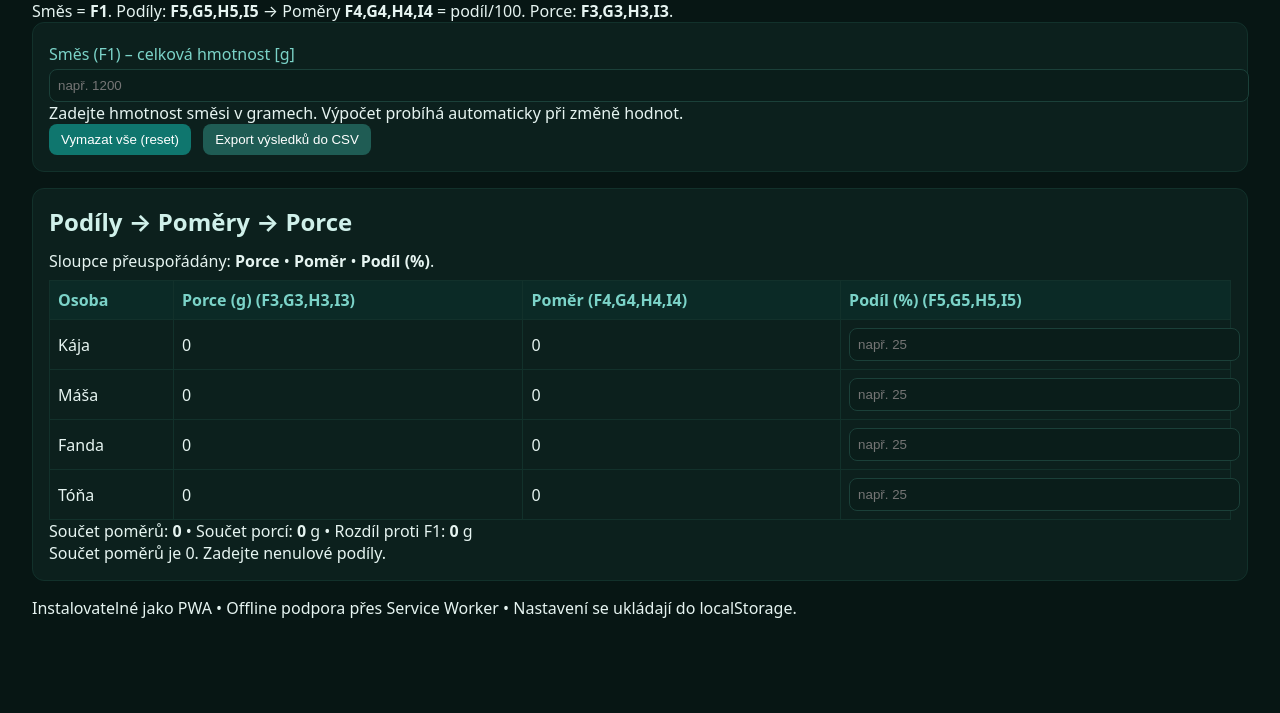
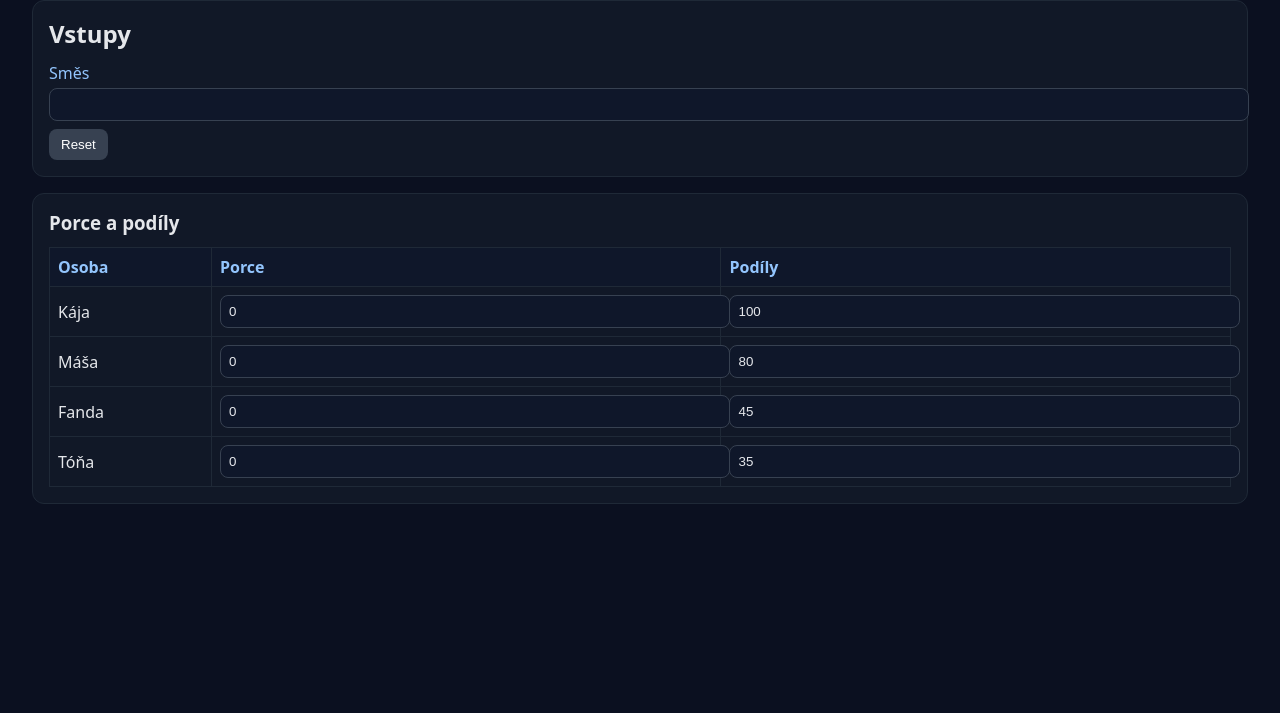
Before and after one commit to echozone38/smes, a plain HTML site: page index.html in a window 1280 px wide. Shown: the part 87-800 px from the top of the page. Drawn offline with Linux system fonts and the light colour scheme.

Commit message:
Add files via upload

```diff
--- a/index.html
+++ b/index.html
@@ -1,218 +1,116 @@
+
 <!doctype html>
 <html lang="cs">
 <head>
-  <meta charset="utf-8" />
-  <meta name="viewport" content="width=device-width, initial-scale=1" />
-  <meta name="theme-color" content="#0f766e" />
-  <title>Porce ze směsi (Kája, Máša, Fanda, Tóňa) – PWA</title>
-  <meta name="description" content="Jednoduchá PWA pro rozpočítání směsi F1 na porce podle podílů (Kája, Máša, Fanda, Tóňa)." />
-  <link rel="manifest" href="manifest.json" />
-  <link rel="icon" href="icons/icon-192.png" />
-
-
+  <meta charset="utf-8">
+  <meta name="viewport" content="width=device-width, initial-scale=1">
+  <title>Směs do porcí</title>
+  <link rel="manifest" href="manifest.json">
   <style>
-    :root{
-      --bg:#071614;
-      --text:#e6f4f1;
-      --card:#0c201d;
-      --card-border:#12312b;
-      --field-bg:#0a1d1a;
-      --field-border:#1b4039;
-      --accent:#0f766e;
-      --accent-2:#1f5c54;
-      --heading:#d0f0ea;
-      --label:#7bd3c8;
-    }
-    html,body{background:var(--bg);color:var(--text)}
-    body{font-family:system-ui,-apple-system,Segoe UI,Roboto,Ubuntu,Helvetica,Arial,sans-serif;margin:0;padding:2rem;}
-    h1,h2,h3{color:var(--heading);margin:0 0 .75rem}
-    .card{background:var(--card);border:1px solid var(--card-border);border-radius:.75rem;padding:1rem;margin-bottom:1rem}
-    label{display:block;margin:.25rem 0 .25rem;color:var(--label)}
-    input[type="number"]{width:100%;padding:.5rem;border-radius:.5rem;border:1px solid var(--field-border);background:var(--field-bg);color:var(--text)}
+    body{font-family:system-ui,-apple-system,Segoe UI,Roboto,Ubuntu,Helvetica,Arial,sans-serif;background:#0b1020;color:#e5e7eb;margin:0;padding:2rem;}
+    h1,h2,h3{color:#e5e7eb;margin:0 0 .75rem}
+    .card{background:#111827;border:1px solid #1f2937;border-radius:.75rem;padding:1rem;margin-bottom:1rem}
+    label{display:block;margin:.25rem 0 .25rem;color:#93c5fd}
+    input[type="number"]{width:100%;padding:.5rem;border-radius:.5rem;border:1px solid #374151;background:#0f172a;color:#e5e7eb}
     table{width:100%;border-collapse:collapse;margin-top:.5rem}
-    th,td{border:1px solid var(--card-border);padding:.5rem;text-align:left}
-    th{background:rgba(11, 49, 43, .65);color:var(--label)}
+    th,td{border:1px solid #1f2937;padding:.5rem;text-align:left}
+    th{background:#0f172a;color:#93c5fd}
     .btns{display:flex;gap:.5rem;margin-top:.5rem}
-    button{background:var(--accent);color:#fff;border:none;border-radius:.5rem;padding:.5rem .75rem;cursor:pointer}
-    button.secondary{background:var(--accent-2)}
+    button{background:#0f766e;color:white;border:none;border-radius:.5rem;padding:.5rem .75rem;cursor:pointer}
+    button.secondary{background:#374151}
   </style>
-
 </head>
 <body>
-  <header>
-    <h1>Porce ze směsi <span class="pill">PWA</span></h1>
-    <div class="sub">Směs = <strong>F1</strong>. Podíly: <strong>F5,G5,H5,I5</strong> → Poměry <strong>F4,G4,H4,I4</strong> = podíl/100. Porce: <strong>F3,G3,H3,I3</strong>.</div>
-  </header>
+  <h1>Směs do porcí</h1>
 
-  <main>
-    <section class="card">
-      <label for="mixF1">Směs (F1) – celková hmotnost [g]</label>
-      <input id="mixF1" type="number" min="0" step="0.01" placeholder="např. 1200" />
-      <div class="spacer"></div>
-      <div class="muted">Zadejte hmotnost směsi v gramech. Výpočet probíhá automaticky při změně hodnot.</div>
-      <div class="spacer"></div>
-      <button id="resetBtn" class="danger">Vymazat vše (reset)</button>
-      <button id="exportCsv" class="secondary" style="margin-left:0.5rem">Export výsledků do CSV</button>
-    </section>
+  <div class="card">
+    <h2>Vstupy</h2>
+    <label for="F1">Směs</label>
+    <input id="F1" type="number" min="0" step="0.1" />
+    <div class="btns">
+      <button id="resetBtn" class="secondary">Reset</button>
+    </div>
+  </div>
 
-    <section class="card">
-      <h2>Podíly → Poměry → Porce</h2>
-      <div class="muted">Sloupce přeuspořádány: <strong>Porce</strong> • <strong>Poměr</strong> • <strong>Podíl (%)</strong>.</div>
-      <div class="spacer"></div>
+  <div class="card">
+    <h3>Porce a podíly</h3>
     <table>
       <thead>
         <tr>
           <th>Osoba</th>
-            <th class="right">Porce (g) <span class="cells">(F3,G3,H3,I3)</span></th>
-            <th class="right">Poměr <span class="cells">(F4,G4,H4,I4)</span></th>
-            <th class="right">Podíl (%) <span class="cells">(F5,G5,H5,I5)</span></th>
+          <th>Porce</th>
+          <th>Podíly</th>
         </tr>
       </thead>
       <tbody>
         <tr>
           <td>Kája</td>
-            <td class="right" id="portionK">0</td>
-            <td class="right" id="ratioK">0</td>
-            <td class="right"><input id="shareK" type="number" min="0" step="0.01" placeholder="např. 25" /></td>
+          <td><input id="F3" type="number" readonly /></td>
+          <td><input id="F5" type="number" min="0" step="0.1" value="100" /></td>
         </tr>
         <tr>
           <td>Máša</td>
-            <td class="right" id="portionM">0</td>
-            <td class="right" id="ratioM">0</td>
-            <td class="right"><input id="shareM" type="number" min="0" step="0.01" placeholder="např. 25" /></td>
+          <td><input id="G3" type="number" readonly /></td>
+          <td><input id="G5" type="number" min="0" step="0.1" value="80" /></td>
         </tr>
         <tr>
           <td>Fanda</td>
-            <td class="right" id="portionF">0</td>
-            <td class="right" id="ratioF">0</td>
-            <td class="right"><input id="shareF" type="number" min="0" step="0.01" placeholder="např. 25" /></td>
+          <td><input id="H3" type="number" readonly /></td>
+          <td><input id="H5" type="number" min="0" step="0.1" value="45" /></td>
         </tr>
         <tr>
           <td>Tóňa</td>
-            <td class="right" id="portionT">0</td>
-            <td class="right" id="ratioT">0</td>
-            <td class="right"><input id="shareT" type="number" min="0" step="0.01" placeholder="např. 25" /></td>
+          <td><input id="I3" type="number" readonly /></td>
+          <td><input id="I5" type="number" min="0" step="0.1" value="35" /></td>
         </tr>
       </tbody>
     </table>
-      <div class="spacer"></div>
-      <div id="summaryBox" class="ok">Součet poměrů: <strong id="sumRatio">0</strong> • Součet porcí: <strong id="sumPortions">0</strong> g • Rozdíl proti F1: <strong id="delta">0</strong> g</div>
-      <div class="spacer"></div>
-      <div id="warnBox" class="warn" style="display:none">Součet poměrů je 0. Zadejte nenulové podíly.</div>
-    </section>
-
-    <footer>
-      Instalovatelné jako PWA • Offline podpora přes Service Worker • Nastavení se ukládají do localStorage.
-    </footer>
-  </main>
+  </div>
 
 <script>
-    const fmt = new Intl.NumberFormat('cs-CZ', { maximumFractionDigits: 2 });
-    const fmt4 = new Intl.NumberFormat('cs-CZ', { maximumFractionDigits: 4 });
+(function(){
+  const ids = ['F1','F3','G3','H3','I3','F5','G5','H5','I5'];
+  const el = Object.fromEntries(ids.map(id=>[id, document.getElementById(id)]));
 
-    const el = {
-      mixF1: document.getElementById('mixF1'),
-      shareK: document.getElementById('shareK'),
-      shareM: document.getElementById('shareM'),
-      shareF: document.getElementById('shareF'),
-      shareT: document.getElementById('shareT'),
-      ratioK: document.getElementById('ratioK'),
-      ratioM: document.getElementById('ratioM'),
-      ratioF: document.getElementById('ratioF'),
-      ratioT: document.getElementById('ratioT'),
-      portionK: document.getElementById('portionK'),
-      portionM: document.getElementById('portionM'),
-      portionF: document.getElementById('portionF'),
-      portionT: document.getElementById('portionT'),
-      sumRatio: document.getElementById('sumRatio'),
-      sumPortions: document.getElementById('sumPortions'),
-      delta: document.getElementById('delta'),
-      summaryBox: document.getElementById('summaryBox'),
-      warnBox: document.getElementById('warnBox'),
-      resetBtn: document.getElementById('resetBtn'),
-      exportCsv: document.getElementById('exportCsv')
-    };
+  function recalc(){
+    const F1 = parseFloat(el.F1.value)||0;
+    const F5 = parseFloat(el.F5.value)||0;
+    const G5 = parseFloat(el.G5.value)||0;
+    const H5 = parseFloat(el.H5.value)||0;
+    const I5 = parseFloat(el.I5.value)||0;
 
-    const stateKey = 'pwa-mix-porce-state';
-    function loadState(){ try{ const s = JSON.parse(localStorage.getItem(stateKey)||'{}'); ['mixF1','shareK','shareM','shareF','shareT'].forEach(k=>{ if(s[k]!==undefined) el[k].value = s[k]; }); }catch(e){} }
-    function saveState(){ const s = { mixF1: el.mixF1.value, shareK: el.shareK.value, shareM: el.shareM.value, shareF: el.shareF.value, shareT: el.shareT.value }; localStorage.setItem(stateKey, JSON.stringify(s)); }
-
-    function clampNonNeg(x){ x = Number(x); return isNaN(x) ? 0 : Math.max(0, x); }
-
-    function compute(){
-      const F1 = clampNonNeg(el.mixF1.value);
-      const F5 = clampNonNeg(el.shareK.value);
-      const G5 = clampNonNeg(el.shareM.value);
-      const H5 = clampNonNeg(el.shareF.value);
-      const I5 = clampNonNeg(el.shareT.value);
-
-      // Poměry
-      const F4 = F5/100, G4 = G5/100, H4 = H5/100, I4 = I5/100;
-      const sumR = F4+G4+H4+I4;
-
-      // Výpočty porcí
-      let F3=0, G3=0, H3=0, I3=0;
-      if(sumR>0){
-        F3 = F1/sumR * F4;
-        G3 = F1/sumR * G4;
-        H3 = F1/sumR * H4;
-        I3 = F1/sumR * I4;
+    if(G5>0){
+      el.F3.value = +(F1 * F5 / G5).toFixed(2);
+      el.G3.value = +(F1 * G5 / G5).toFixed(2);
+      el.H3.value = +(F1 * H5 / G5).toFixed(2);
+      el.I3.value = +(F1 * I5 / G5).toFixed(2);
+    }else{
+      el.F3.value = el.G3.value = el.H3.value = el.I3.value = '';
     }
-      const sumP = F3+G3+H3+I3;
-      const d = F1 - sumP;
-
-      // Render
-      el.ratioK.textContent = fmt4.format(F4);
-      el.ratioM.textContent = fmt4.format(G4);
-      el.ratioF.textContent = fmt4.format(H4);
-      el.ratioT.textContent = fmt4.format(I4);
-      el.portionK.textContent = fmt.format(F3);
-      el.portionM.textContent = fmt.format(G3);
-      el.portionF.textContent = fmt.format(H3);
-      el.portionT.textContent = fmt.format(I3);
-      el.sumRatio.textContent = fmt4.format(sumR);
-      el.sumPortions.textContent = fmt.format(sumP);
-      el.delta.textContent = fmt.format(d);
-
-      el.warnBox.style.display = (sumR<=0 ? 'block' : 'none');
-      saveState();
+    localStorage.setItem('smes_state', JSON.stringify({F1,F5,G5,H5,I5}));
   }
 
-    ['input','change'].forEach(evt => {
-      el.mixF1.addEventListener(evt, compute);
-      el.shareK.addEventListener(evt, compute);
-      el.shareM.addEventListener(evt, compute);
-      el.shareF.addEventListener(evt, compute);
-      el.shareT.addEventListener(evt, compute);
+  function restore(){
+    try{
+      const s = JSON.parse(localStorage.getItem('smes_state')||'{}');
+      if(Object.keys(s).length){
+        ['F1','F5','G5','H5','I5'].forEach(k=>{ if(s[k]!==undefined) el[k].value = s[k]; });
+      }
+      recalc();
+    }catch(e){ recalc(); }
+  }
+
+  ['F1','F5','G5','H5','I5'].forEach(k=> el[k].addEventListener('input', recalc));
+  document.getElementById('resetBtn').addEventListener('click', ()=>{
+    el.F1.value='';
+    el.F5.value = 100; el.G5.value = 80; el.H5.value = 45; el.I5.value = 35;
+    ['F3','G3','H3','I3'].forEach(k=> el[k].value='');
+    localStorage.removeItem('smes_state');
   });
 
-    el.resetBtn.addEventListener('click', () => {
-      localStorage.removeItem(stateKey);
-      el.mixF1.value=''; el.shareK.value=''; el.shareM.value=''; el.shareF.value=''; el.shareT.value='';
-      compute();
-    });
-
-    el.exportCsv.addEventListener('click', () => {
-      // Export ve stejném pořadí jako tabulka: Porce | Poměr | Podíl
-      const rows = [
-        ['Osoba','Porce (g)','Poměr','Podíl (%)'],
-        ['Kája', el.portionK.textContent, el.ratioK.textContent, el.shareK.value||'0'],
-        ['Máša', el.portionM.textContent, el.ratioM.textContent, el.shareM.value||'0'],
-        ['Fanda', el.portionF.textContent, el.ratioF.textContent, el.shareF.value||'0'],
-        ['Tóňa', el.portionT.textContent, el.ratioT.textContent, el.shareT.value||'0'],
-      ];
-      const csv = rows.map(r => r.map(v => '"'+String(v).replace('"','\"')+'"').join(',')).join('\n');
-      const blob = new Blob([csv], {type:'text/csv;charset=utf-8;'});
-      const url = URL.createObjectURL(blob);
-      const a = document.createElement('a'); a.href = url; a.download = 'porce.csv'; a.click(); URL.revokeObjectURL(url);
-    });
-
-    loadState();
-    compute();
-
-    if('serviceWorker' in navigator){
-      window.addEventListener('load', () => { navigator.serviceWorker.register('sw.js'); });
-    }
+  if('serviceWorker' in navigator){ navigator.serviceWorker.register('./sw.js').catch(()=>{}); }
+  restore();
+})();
 </script>
 </body>
 </html>
```
Also changed, not shown: manifest.json. Lines whose indentation alone changed are shown as unchanged.
